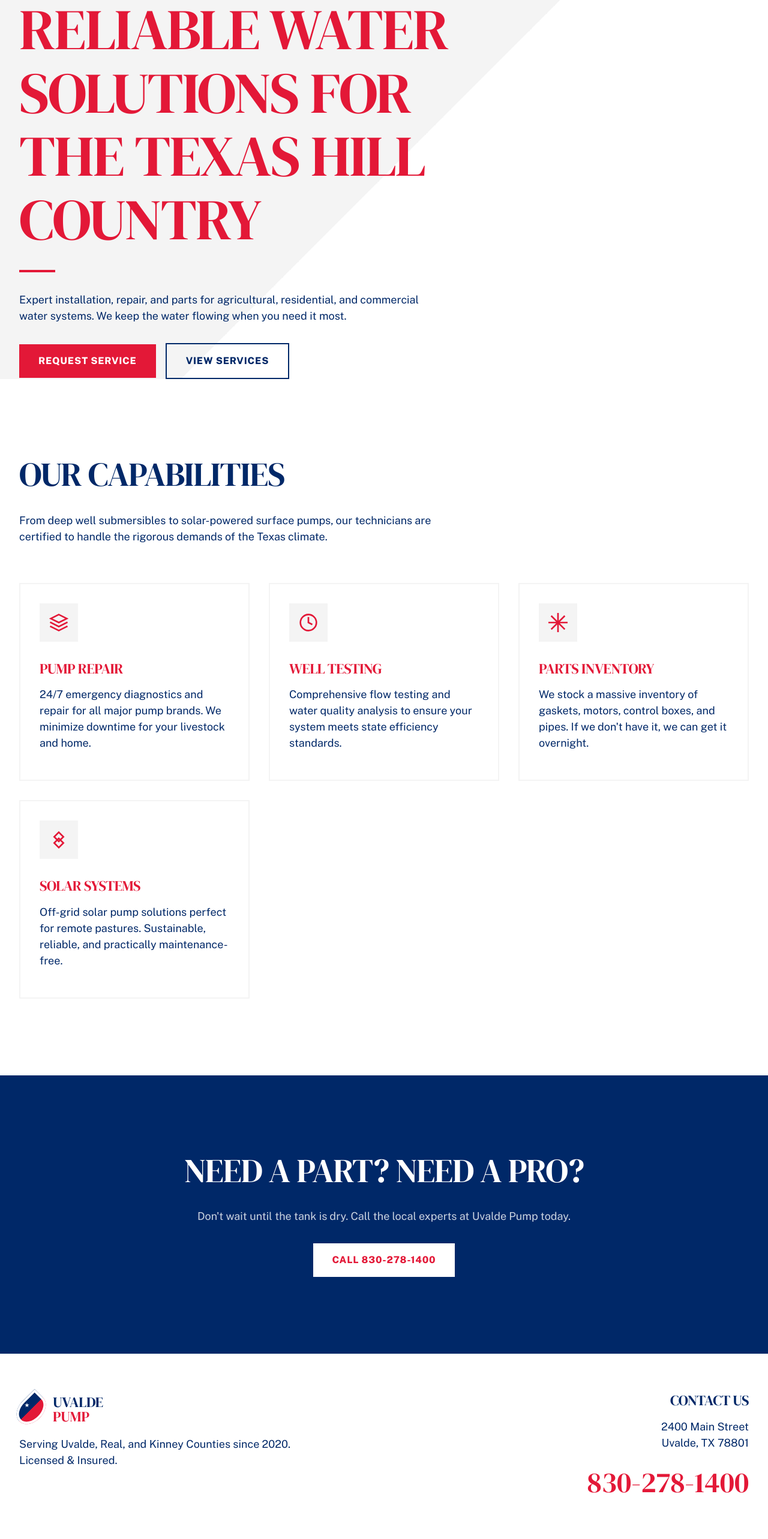
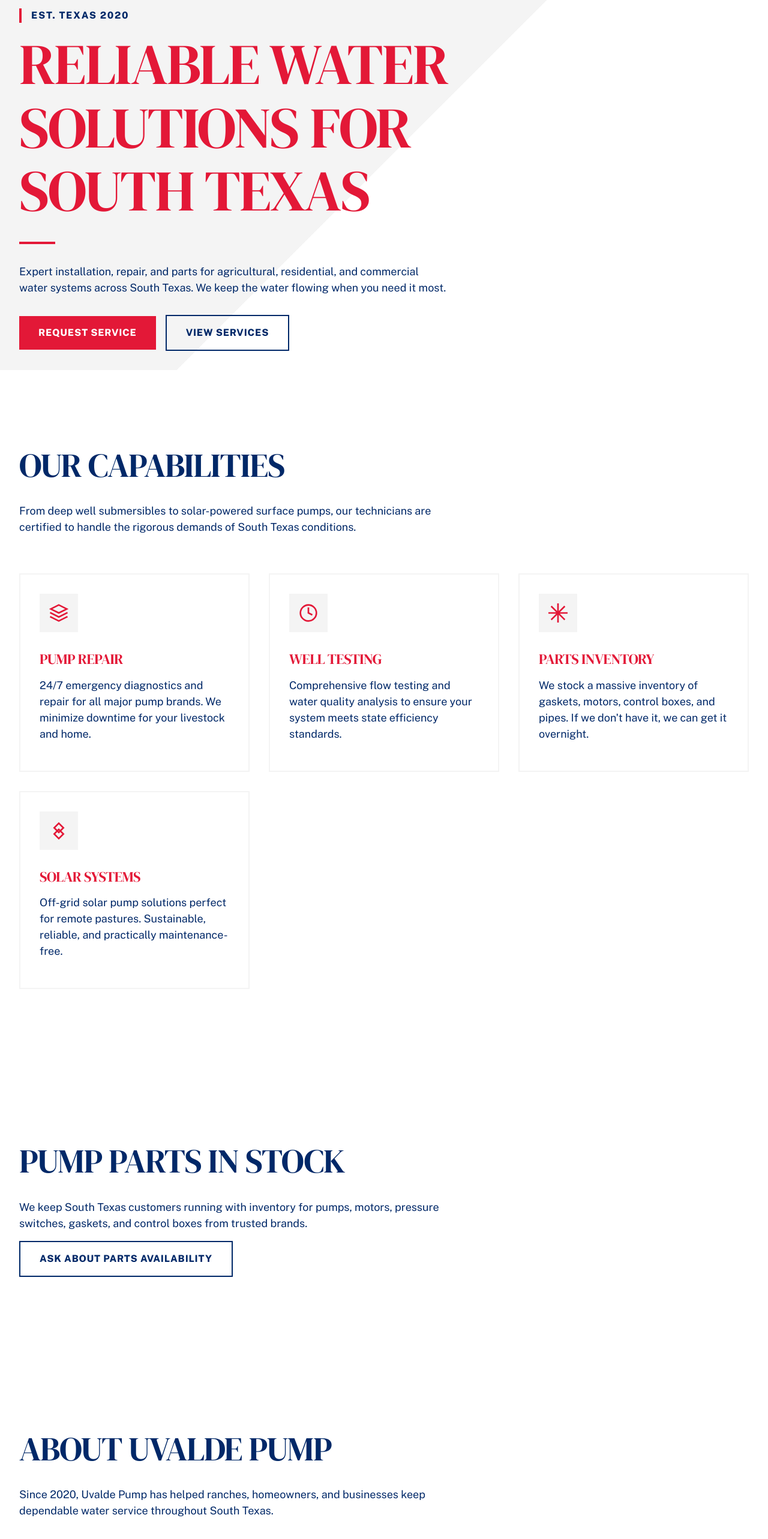
Before and after one commit to TtheBC01/UvaldePump, a React (Vite) app: page / in a window 1280 px wide. Shown: the part 202-2768 px from the top of the page at 60% size. Built offline with nearby package versions, Linux system fonts and the light colour scheme.

Commit message:
seo updates

```diff
--- a/index.html
+++ b/index.html
@@ -3,6 +3,27 @@
   <head>
     <meta charset="UTF-8" />
     <meta name="viewport" content="width=device-width, initial-scale=1.0" />
+    <meta
+      name="description"
+      content="Uvalde Pump provides pump repair, well testing, parts, and water system service across South Texas."
+    />
+    <meta name="robots" content="index, follow" />
+    <link rel="canonical" href="https://uvaldepump.com/" />
+    <meta property="og:type" content="website" />
+    <meta property="og:title" content="Uvalde Pump | Water Systems &amp; Services" />
+    <meta
+      property="og:description"
+      content="South Texas pump repair, well testing, and water system parts from Uvalde Pump."
+    />
+    <meta property="og:url" content="https://uvaldepump.com/" />
+    <meta property="og:image" content="https://uvaldepump.com/uvalde-pump-logo.png" />
+    <meta name="twitter:card" content="summary_large_image" />
+    <meta name="twitter:title" content="Uvalde Pump | Water Systems &amp; Services" />
+    <meta
+      name="twitter:description"
+      content="South Texas pump repair, well testing, and water system parts from Uvalde Pump."
+    />
+    <meta name="twitter:image" content="https://uvaldepump.com/uvalde-pump-logo.png" />
     <title>Uvalde Pump | Water Systems &amp; Services</title>
     <!-- Google tag (gtag.js) -->
     <script
@@ -17,6 +38,25 @@
       gtag("js", new Date());
       gtag("config", "G-X0KX6TC9E0");
     </script>
+    <script type="application/ld+json">
+      {
+        "@context": "https://schema.org",
+        "@type": "LocalBusiness",
+        "name": "Uvalde Pump",
+        "url": "https://uvaldepump.com/",
+        "telephone": "+1-830-278-1400",
+        "image": "https://uvaldepump.com/uvalde-pump-logo.png",
+        "address": {
+          "@type": "PostalAddress",
+          "streetAddress": "3839 E Main St",
+          "addressLocality": "Uvalde",
+          "addressRegion": "TX",
+          "postalCode": "78801",
+          "addressCountry": "US"
+        },
+        "areaServed": "South Texas"
+      }
+    </script>
     <link rel="preconnect" href="https://fonts.googleapis.com" />
     <link rel="preconnect" href="https://fonts.gstatic.com" crossorigin />
     <link
--- a/src/App.jsx
+++ b/src/App.jsx
@@ -84,8 +84,16 @@ const services = [
 
 function Logo() {
   return (
-    <a href="#" className="logo-lockup" aria-label="Uvalde Pump home">
-      <div className="logo-mark" />
+    <a
+      href={import.meta.env.BASE_URL}
+      className="header-logo-link"
+      aria-label="Uvalde Pump home"
+    >
+      <img
+        src={`${import.meta.env.BASE_URL}uvalde-pump-logo.png`}
+        alt="Uvalde Pump logo"
+        className="header-logo-image"
+      />
       <div className="logo-text">
         Uvalde <span>Pump</span>
       </div>
@@ -97,16 +105,7 @@ function Header() {
   return (
     <header>
       <div className="container nav-inner">
-        <a href="#" className="header-logo-link" aria-label="Uvalde Pump home">
-          <img
-            src={`${import.meta.env.BASE_URL}uvalde-pump-logo.png`}
-            alt="Uvalde Pump logo"
-            className="header-logo-image"
-          />
-          <div className="logo-text">
-            Uvalde <span>Pump</span>
-          </div>
-        </a>
+        <Logo />
         <nav className="nav-links" aria-label="Primary navigation">
           <a href="#services" className="nav-link">
             Services
@@ -131,12 +130,13 @@ function HeroSection() {
     <section className="hero">
       <div className="container">
         <div className="hero-content">
-          <span className="hero-subtitle">Est. Texas 1985</span>
-          <h1>Reliable Water Solutions for the Texas Hill Country</h1>
+          <span className="hero-subtitle">Est. Texas 2020</span>
+          <h1>Reliable Water Solutions for South Texas</h1>
           <div className="flourish" />
           <p>
             Expert installation, repair, and parts for agricultural, residential, and
-            commercial water systems. We keep the water flowing when you need it most.
+            commercial water systems across South Texas. We keep the water flowing when
+            you need it most.
           </p>
           <div className="hero-actions">
             <a href="tel:8302781400" className="btn">
@@ -159,7 +159,7 @@ function ServicesSection() {
         <h2>Our Capabilities</h2>
         <p>
           From deep well submersibles to solar-powered surface pumps, our technicians
-          are certified to handle the rigorous demands of the Texas climate.
+          are certified to handle the rigorous demands of South Texas conditions.
         </p>
         <div className="services-grid">
           {services.map((service) => (
@@ -170,6 +170,37 @@ function ServicesSection() {
             </article>
           ))}
         </div>
+      </div>
+    </section>
+  );
+}
+
+function PartsSection() {
+  return (
+    <section id="parts" className="section">
+      <div className="container">
+        <h2>Pump Parts in Stock</h2>
+        <p>
+          We keep South Texas customers running with inventory for pumps, motors,
+          pressure switches, gaskets, and control boxes from trusted brands.
+        </p>
+        <a href="tel:8302781400" className="btn btn-outline">
+          Ask About Parts Availability
+        </a>
+      </div>
+    </section>
+  );
+}
+
+function AboutSection() {
+  return (
+    <section id="about" className="section">
+      <div className="container">
+        <h2>About Uvalde Pump</h2>
+        <p>
+          Since 2020, Uvalde Pump has helped ranches, homeowners, and businesses keep
+          dependable water service throughout South Texas.
+        </p>
       </div>
     </section>
   );
@@ -202,17 +233,17 @@ function Footer() {
               <Logo />
             </div>
             <p>
-              Serving Uvalde, Real, and Kinney Counties since 2020. <br />
+              Serving South Texas since 2020. <br />
               Licensed &amp; Insured.
             </p>
           </div>
           <div className="footer-info footer-contact">
-            <h4>Contact Us</h4>
-            <p>
-              2400 Main Street
+            <h3>Contact Us</h3>
+            <address className="contact-address">
+              3839 E Main St
               <br />
               Uvalde, TX 78801
-            </p>
+            </address>
             <a href="tel:8302781400" className="contact-large">
               830-278-1400
             </a>
@@ -230,6 +261,8 @@ export default function App() {
       <main>
         <HeroSection />
         <ServicesSection />
+        <PartsSection />
+        <AboutSection />
         <CtaSection />
       </main>
       <Footer />
--- a/src/styles.css
+++ b/src/styles.css
@@ -81,7 +81,7 @@ a {
 }
 
 header {
-  padding: var(--spacing-md) 0;
+  padding: 26px 0;
   border-bottom: 2px solid var(--color-texas-red);
   background: var(--color-white);
   position: sticky;
@@ -102,7 +102,7 @@ header {
 }
 
 .header-logo-image {
-  height: 92px;
+  height: 74px;
   width: auto;
   display: block;
 }
@@ -210,6 +210,8 @@ header {
   min-height: 80vh;
   display: flex;
   align-items: center;
+  padding-top: clamp(40px, 7vw, 88px);
+  padding-bottom: var(--spacing-md);
   background-color: var(--color-white);
   background-image: linear-gradient(135deg, var(--color-off-white) 50%, transparent 50%);
   background-size: 100% 100%;
@@ -322,7 +324,7 @@ footer {
   gap: var(--spacing-lg);
 }
 
-.footer-info h4 {
+.footer-info h3 {
   color: var(--color-texas-navy);
   margin-bottom: var(--spacing-sm);
   font-size: 1.5rem;
@@ -334,6 +336,10 @@ footer {
 
 .footer-contact {
   text-align: right;
+}
+
+.contact-address {
+  font-style: normal;
 }
 
 .contact-large {
@@ -361,7 +367,7 @@ footer {
   }
 
   .header-logo-image {
-    height: 76px;
+    height: 61px;
   }
 
   .footer-grid {
```
Also changed, not shown: public/robots.txt (added), public/uvalde-pump-logo.png, 1 other file (tests, documents, lock files or other folders).
